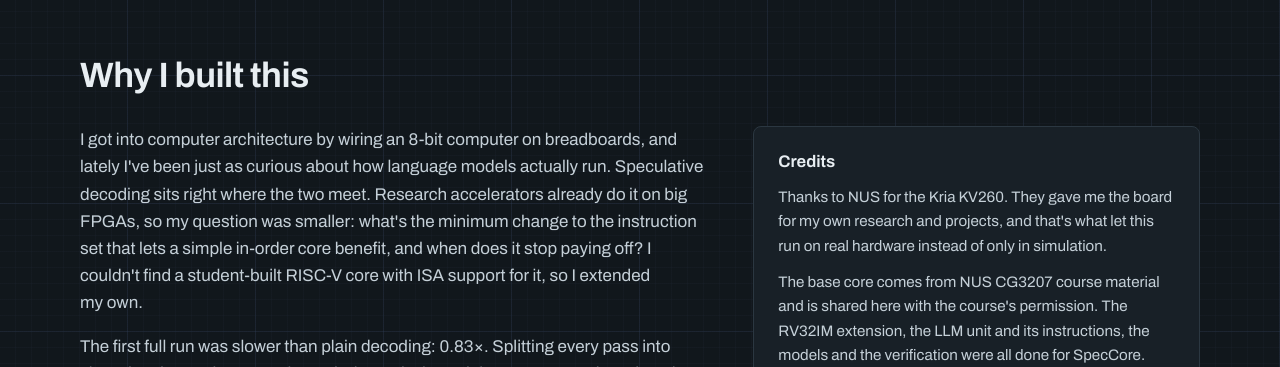
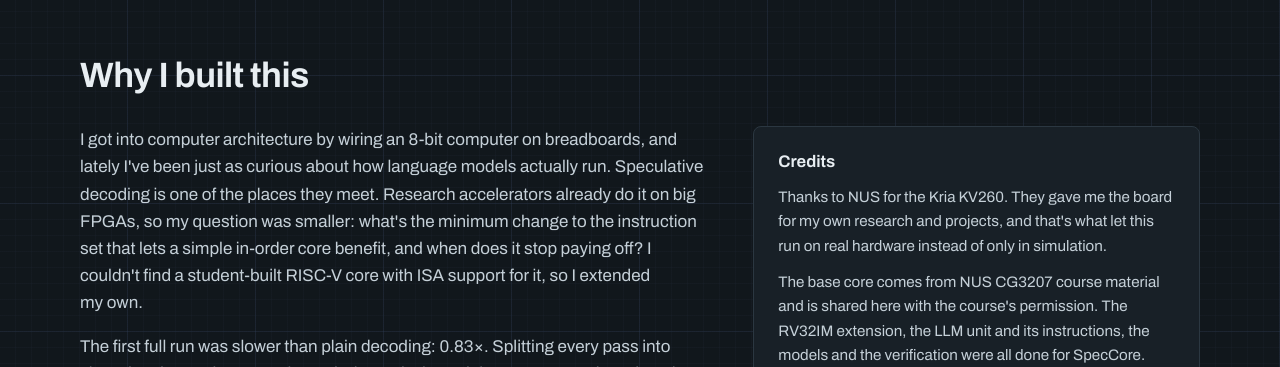
Before and after one commit to IshaanDugar/SpecCore, a plain HTML site: page docs/index.html in a window 1280 px wide. Shown: the part 4660-5027 px from the top of the page. Drawn offline with Linux system fonts and the light colour scheme.

Commit message:
Site: wording

```diff
--- a/docs/index.html
+++ b/docs/index.html
@@ -371,7 +371,7 @@ section{border-top-color:rgba(127,169,240,.18)}</style>
     <div class="intro"><h2>Why I built this</h2></div>
     <div class="why">
       <div class="story">
-        <p>I got into computer architecture by wiring an 8-bit computer on breadboards, and lately I've been just as curious about how language models actually run. Speculative decoding sits right where the two meet. Research accelerators already do it on big FPGAs, so my question was smaller: what's the minimum change to the instruction set that lets a simple in-order core benefit, and when does it stop paying off? I couldn't find a student-built RISC-V core with ISA support for it, so I extended my own.</p>
+        <p>I got into computer architecture by wiring an 8-bit computer on breadboards, and lately I've been just as curious about how language models actually run. Speculative decoding is one of the places they meet. Research accelerators already do it on big FPGAs, so my question was smaller: what's the minimum change to the instruction set that lets a simple in-order core benefit, and when does it stop paying off? I couldn't find a student-built RISC-V core with ISA support for it, so I extended my own.</p>
         <p>The first full run was slower than plain decoding: 0.83×. Splitting every pass into shared and per-token cost showed why. Only the weight stream was shared, and attention, norms and the readout were paid again for every guess. A cycle model calibrated from that run pointed at two fixes, the ACCQ readout instruction and a better draft model, and together they took it past 1×. Then it went onto the board, where the cycle counts came out identical to the simulation.</p>
       </div>
       <aside>
```
